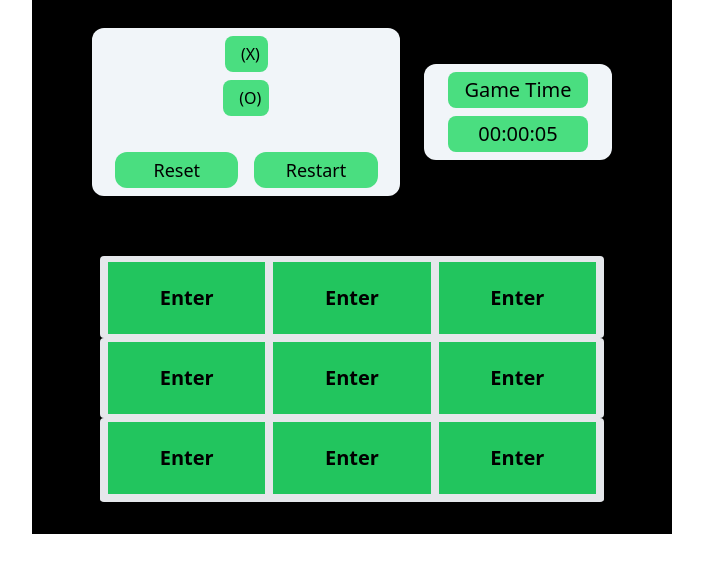
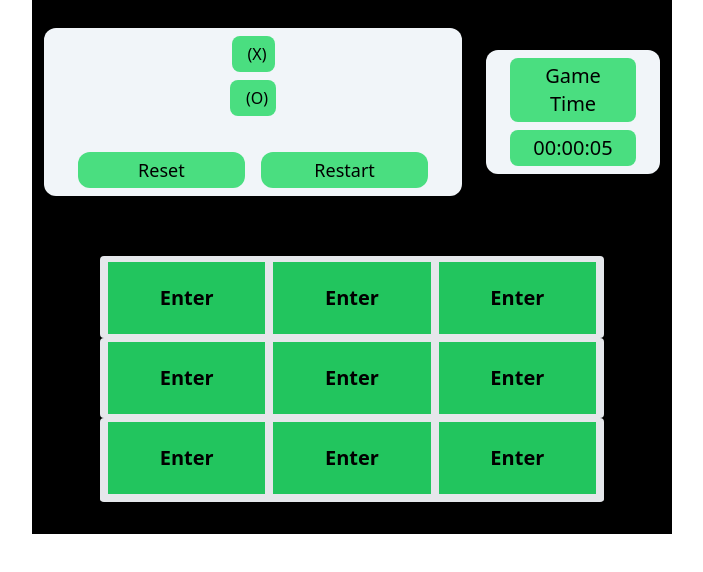
Before and after one commit to sukeshtyagi/tictactoe-game, a React (Create React App) app: page /game in a window 1280 px wide. Shown: the top 572 px of the page, without its empty margins (288-991 px from the left). Built offline with nearby package versions, Linux system fonts and the light colour scheme; the HTML template or start-up script is replaced by a standard one.

Commit message:
PlayerComponent  CSS updated

```diff
--- a/src/components/PlayerComponent.jsx
+++ b/src/components/PlayerComponent.jsx
@@ -4,7 +4,7 @@ import { useNavigate } from "react-router-dom";
 function PlayerComponent({ playerOneName, playerTwoName, setIntialValues }) {
   const navigate = useNavigate();
   return (
-    <div className="details box-border w-1/2  bg-slate-100 flex flex-col items-center justify-center gap-2 my-4 py-2 rounded-xl">
+    <div className="details box-border w-3/4 bg-slate-100 flex flex-col items-center justify-center gap-2 my-4 py-2 rounded-xl">
       <p className="one box-border w-fit h-9 text-center text-black bg-green-400 p-2 flex justify-center gap-2 items-center rounded-lg">
         <span className="text-xl font-normal">{playerOneName}</span>{" "}
         <span>(X)</span>
@@ -15,7 +15,7 @@ function PlayerComponent({ playerOneName, playerTwoName, setIntialValues }) {
       </p>
       <div className="buttonDiv  box-border w-full flex items-center justify-center gap-4 mt-5 ">
         <button
-          className="reset box-border w-1/5 sm:w-2/5 bg-green-400 px-1 py-1 mt-2 rounded-xl text-lg text-center hover:ring-2 ring-offset-2 ring-blue-600"
+          className="reset box-border w-fit sm:w-2/5 bg-green-400 px-3 py-1 mt-2 rounded-xl text-lg text-center hover:ring-2 ring-offset-2 ring-blue-600"
           onClick={() => {
             navigate("/");
           }}
@@ -23,7 +23,7 @@ function PlayerComponent({ playerOneName, playerTwoName, setIntialValues }) {
           Reset
         </button>
         <button
-          className="restart box-border w-fit sm:w-2/5 bg-green-400 px-1 py-1 mt-2 rounded-xl text-lg text-center hover:ring-2 ring-offset-2 ring-blue-600"
+          className="restart box-border w-fit sm:w-2/5 bg-green-400 px-3 py-1 mt-2 rounded-xl text-lg text-center hover:ring-2 ring-offset-2 ring-blue-600"
           onClick={() => {
             setIntialValues(Array(9).fill("Enter"));
             localStorage.setItem("restart", true);
```
